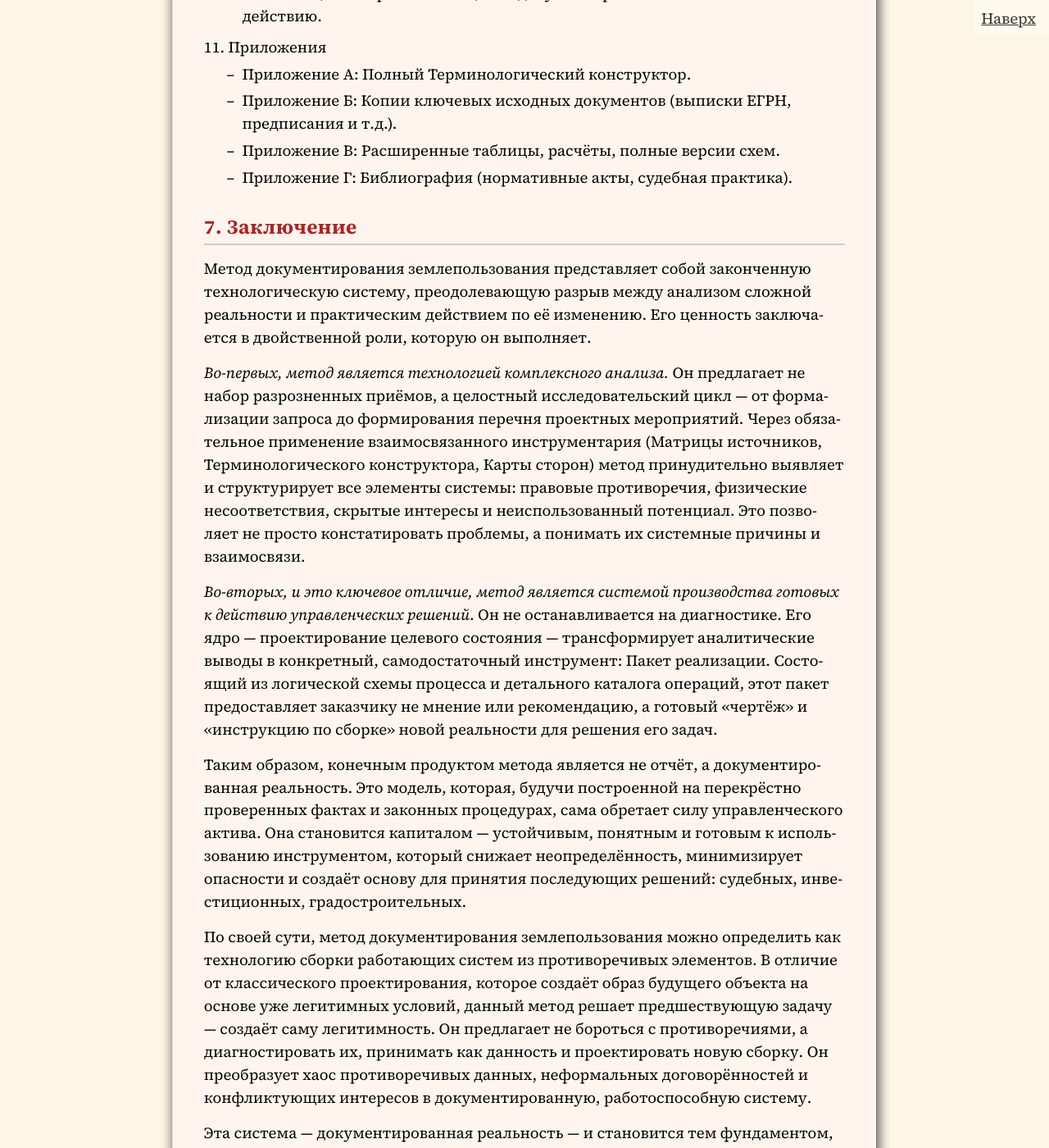
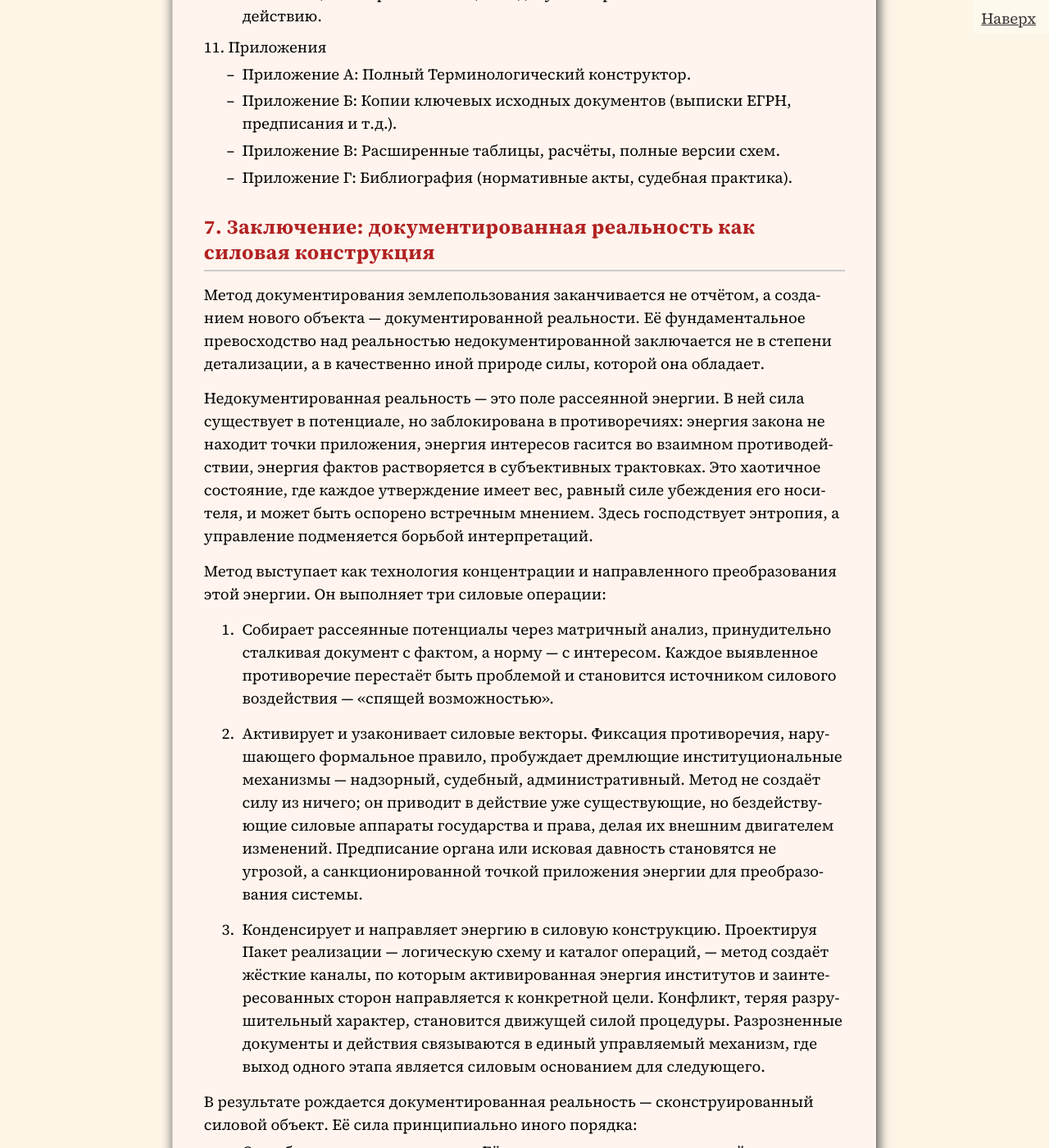
Before and after one commit to SergSi/land-use-art, a Jekyll site: the page built from _posts/2026-01-05-method.md, in a window 1280 px wide and 1400 px high, scrolled down 38682 px. Shown: the whole window at 82% size. Built offline with Jekyll 4.4.1, drawn with Linux system fonts in a browser that asks for light colours; some web fonts are replaced; some of the changed text lies outside the part shown.

Commit message:
Update 2026-01-05-method.md

```diff
--- a/_posts/2026-01-05-method.md
+++ b/_posts/2026-01-05-method.md
@@ -923,19 +923,29 @@ ID операций в каталоге (например, `1.1`, `1.2`) пря
 *   Приложение В: Расширенные таблицы, расчёты, полные версии схем.
 *   Приложение Г: Библиография (нормативные акты, судебная практика).
 
-## 7. Заключение
+## 7. Заключение: документированная реальность как силовая конструкция
 
-Метод документирования землепользования представляет собой законченную технологическую систему, преодолевающую разрыв между анализом сложной реальности и практическим действием по её изменению. Его ценность заключается в двойственной роли, которую он выполняет.
+Метод документирования землепользования заканчивается не отчётом, а созданием нового объекта — документированной реальности. Её фундаментальное превосходство над реальностью недокументированной заключается не в степени детализации, а в качественно иной природе силы, которой она обладает.
 
-*Во-первых, метод является технологией комплексного анализа.* Он предлагает не набор разрозненных приёмов, а целостный исследовательский цикл — от формализации запроса до формирования перечня проектных мероприятий. Через обязательное применение взаимосвязанного инструментария (Матрицы источников, Терминологического конструктора, Карты сторон) метод принудительно выявляет и структурирует все элементы системы: правовые противоречия, физические несоответствия, скрытые интересы и неиспользованный потенциал. Это позволяет не просто констатировать проблемы, а понимать их системные причины и взаимосвязи.
+Недокументированная реальность — это поле рассеянной энергии. В ней сила существует в потенциале, но заблокирована в противоречиях: энергия закона не находит точки приложения, энергия интересов гасится во взаимном противодействии, энергия фактов растворяется в субъективных трактовках. Это хаотичное состояние, где каждое утверждение имеет вес, равный силе убеждения его носителя, и может быть оспорено встречным мнением. Здесь господствует энтропия, а управление подменяется борьбой интерпретаций.
 
-*Во-вторых, и это ключевое отличие, метод является системой производства готовых к действию управленческих решений*. Он не останавливается на диагностике. Его ядро — проектирование целевого состояния — трансформирует аналитические выводы в конкретный, самодостаточный инструмент: Пакет реализации. Состоящий из логической схемы процесса и детального каталога операций, этот пакет предоставляет заказчику не мнение или рекомендацию, а готовый «чертёж» и «инструкцию по сборке» новой реальности для решения его задач.
+Метод выступает как технология концентрации и направленного преобразования этой энергии. Он выполняет три силовые операции:
 
-Таким образом, конечным продуктом метода является не отчёт, а документированная реальность. Это модель, которая, будучи построенной на перекрёстно проверенных фактах и законных процедурах, сама обретает силу управленческого актива. Она становится капиталом — устойчивым, понятным и готовым к использованию инструментом, который снижает неопределённость, минимизирует опасности и создаёт основу для принятия последующих решений: судебных, инвестиционных, градостроительных.
+1.  Собирает рассеянные потенциалы через матричный анализ, принудительно сталкивая документ с фактом, а норму — с интересом. Каждое выявленное противоречие перестаёт быть проблемой и становится источником силового воздействия — «спящей возможностью».
 
-По своей сути, метод документирования землепользования можно определить как технологию сборки работающих систем из противоречивых элементов. В отличие от классического проектирования, которое создаёт образ будущего объекта на основе уже легитимных условий, данный метод решает предшествующую задачу — создаёт саму легитимность. Он предлагает не бороться с противоречиями, а диагностировать их, принимать как данность и проектировать новую сборку. Он преобразует хаос противоречивых данных, неформальных договорённостей и конфликтующих интересов в документированную, работоспособную систему.
+2.  Активирует и узаконивает силовые векторы. Фиксация противоречия, нарушающего формальное правило, пробуждает дремлющие институциональные механизмы — надзорный, судебный, административный. Метод не создаёт силу из ничего; он приводит в действие уже существующие, но бездействующие силовые аппараты государства и права, делая их внешним двигателем изменений. Предписание органа или исковая давность становятся не угрозой, а санкционированной точкой приложения энергии для преобразования системы.
 
-Эта система — документированная реальность — и становится тем фундаментом, правилами и инструкциями, внутри которых стандартные процедуры работы с землёй становятся возможными и выполнимыми.
+3.  Конденсирует и направляет энергию в силовую конструкцию. Проектируя Пакет реализации — логическую схему и каталог операций, — метод создаёт жёсткие каналы, по которым активированная энергия институтов и заинтересованных сторон направляется к конкретной цели. Конфликт, теряя разрушительный характер, становится движущей силой процедуры. Разрозненные документы и действия связываются в единый управляемый механизм, где выход одного этапа является силовым основанием для следующего.
+
+В результате рождается документированная реальность — сконструированный силовой объект. Её сила принципиально иного порядка:
+*   Она объективна и проверяема. Её вес определяется не риторикой, а плотностью перекрёстных доказательств и соответствием формальным процедурам.
+*   Она обладает инерцией государственной машины.. Будучи воплощённой в модель действий и документов, она вовлекает в свою реализацию работу государственных и частных институтов, обретая устойчивость против частных возражений.
+*   Она является инструментом, а не мнением. Её сила направлена вовне — на преобразование физических границ, записей в реестре, правовых статусов. Она не доказывает свою истинность, а *материализует* её через последовательность легальных действий.
+*   Она способна к самоподдержанию. Встроенный Протокол обновления делает её адаптивной, позволяя перестраивать силовые связи в ответ на изменения внешней среды, что сохраняет её актуальность и действенность во времени.
+
+Таким образом, сила документированной реальности — это сила собранной, узаконенной и целеустремлённой конструкции. Если недокументированная реальность оставляет своих участников в поле борьбы мнений с переменным успехом, то документированная реальность завершает борьбу, устанавливая новый порядок как материальный факт. Она не оспаривает старую реальность — она делает её юридически и фактически неуместной, замещая новой, более плотной и устойчивой конструкцией. В этом — её превосходство. Метод документирования землепользования является, по сути, технологией сборки силовых конструкций, превращающей неопределенность земельных отношений в управляемую и законную реальность.
+
+Метод — ремесло для тех, кто предпочитает не бороться с системой в лоб, а проектировать такие документированные форматы, которые система *вынуждена* принять и обработать, запуская свои же механизмы в нужном направлении. Это мышление инженера, применяемое к социально-правовому полю.
 
 ## Приложения
 
```
